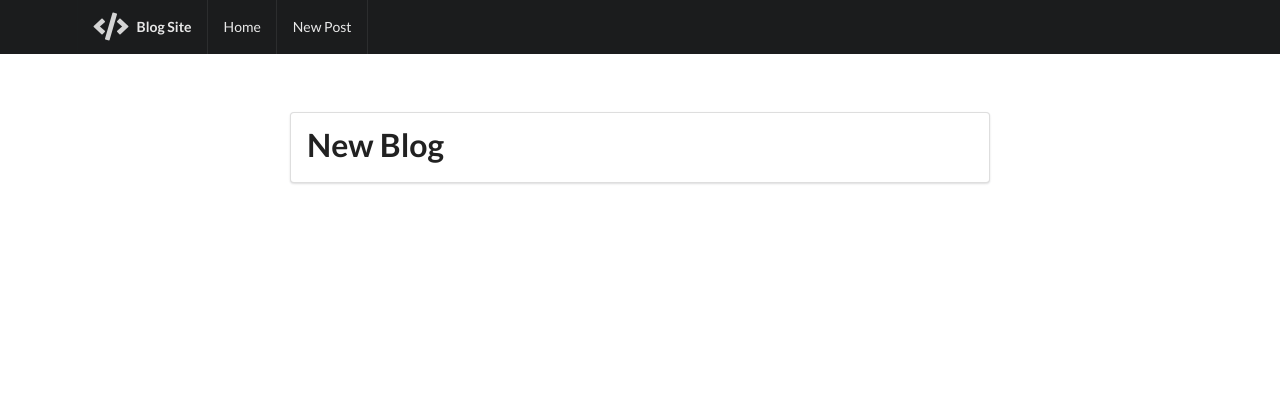
After one commit to Abdoulrazack95/blog_app_restfull, a Node server app: page /blogs/new in a window 1280 px wide. The commit adds this page. Shown: the top 420 px of the page. Run offline with Node 20, Linux system fonts and the light colour scheme; some libraries are stand-ins or nearby versions.

Commit message:
fixed the problem of the app.css path and adding some margin top

```diff
--- a/app.js
+++ b/app.js
@@ -36,6 +36,11 @@ app.get("/blogs", function(req, res){
     })
 })
 
+// NEW ROUTE
+app.get("/blogs/new", function(req, res){
+    res.render("new");
+})
+
 app.listen(process.env.PORT || 3000, function(){
     console.log("The server has Started");
 })
--- a/public/stylesheets/app.css
+++ b/public/stylesheets/app.css
@@ -1,3 +1,7 @@
-i.icon  {
-            font-size: 2em;
-        }
+i.icon {
+    font-size: 2em;
+}
+
+.container.main{
+    margin-top: 7.0em;
+}
--- /dev/null
+++ b/views/new.ejs
@@ -0,0 +1,7 @@
+<% include partials/header %>
+
+    <div class="ui main text container segment">
+        <div class="ui huge header">New Blog</div>
+    </div>
+
+<% include partials/header %>
--- a/views/partials/header.ejs
+++ b/views/partials/header.ejs
@@ -3,7 +3,7 @@
     <head>
         <title>Blog App</title>
         <link rel="stylesheet" type="text/css" href="https://cdnjs.cloudflare.com/ajax/libs/semantic-ui/2.4.1/semantic.min.css">
-        <link rel="stylesheet" type="text/css" href="stylesheets/app.css">
+        <link rel="stylesheet" type="text/css" href="/stylesheets/app.css">
     </head>
     <body>
         <div class="ui fixed inverted menu">
```
